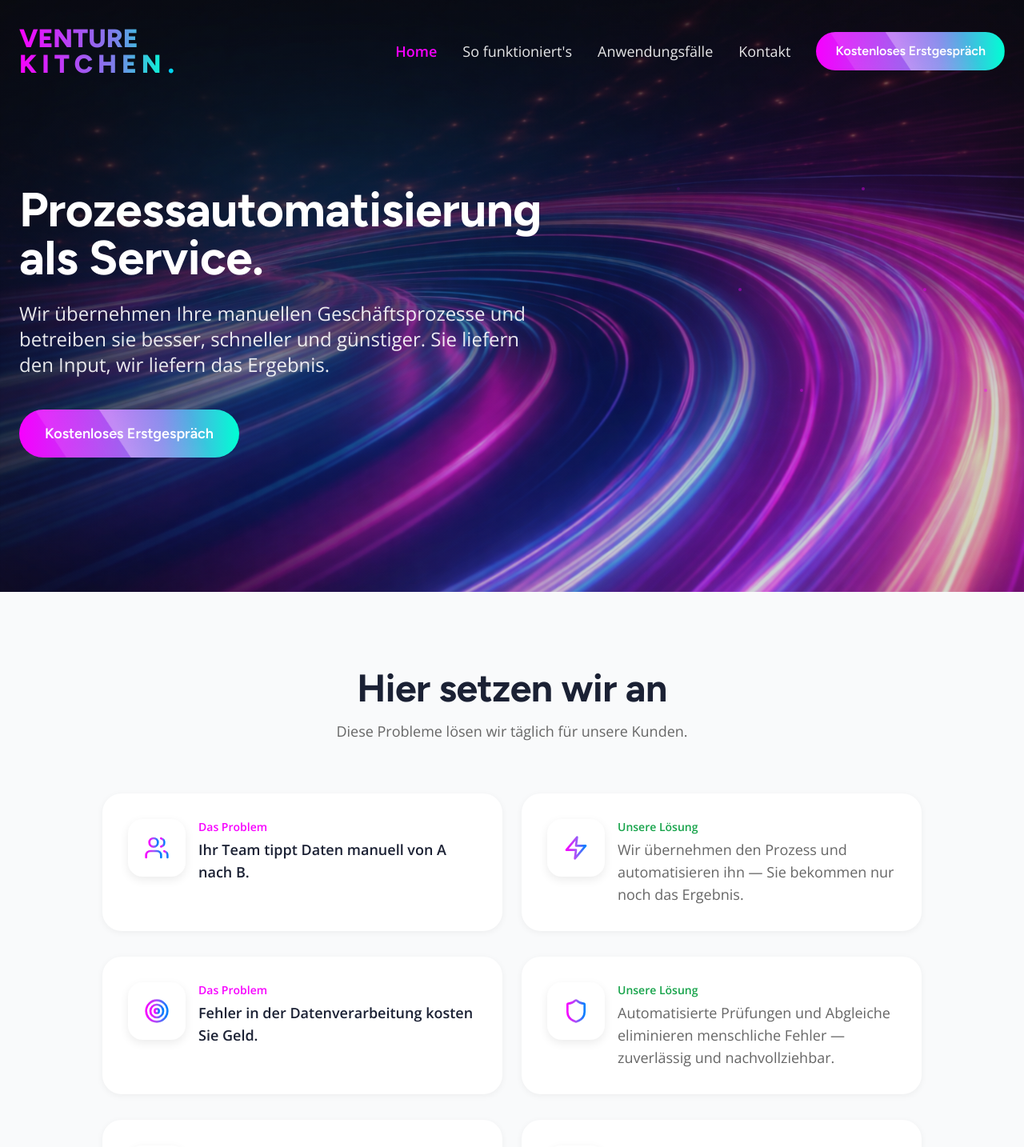
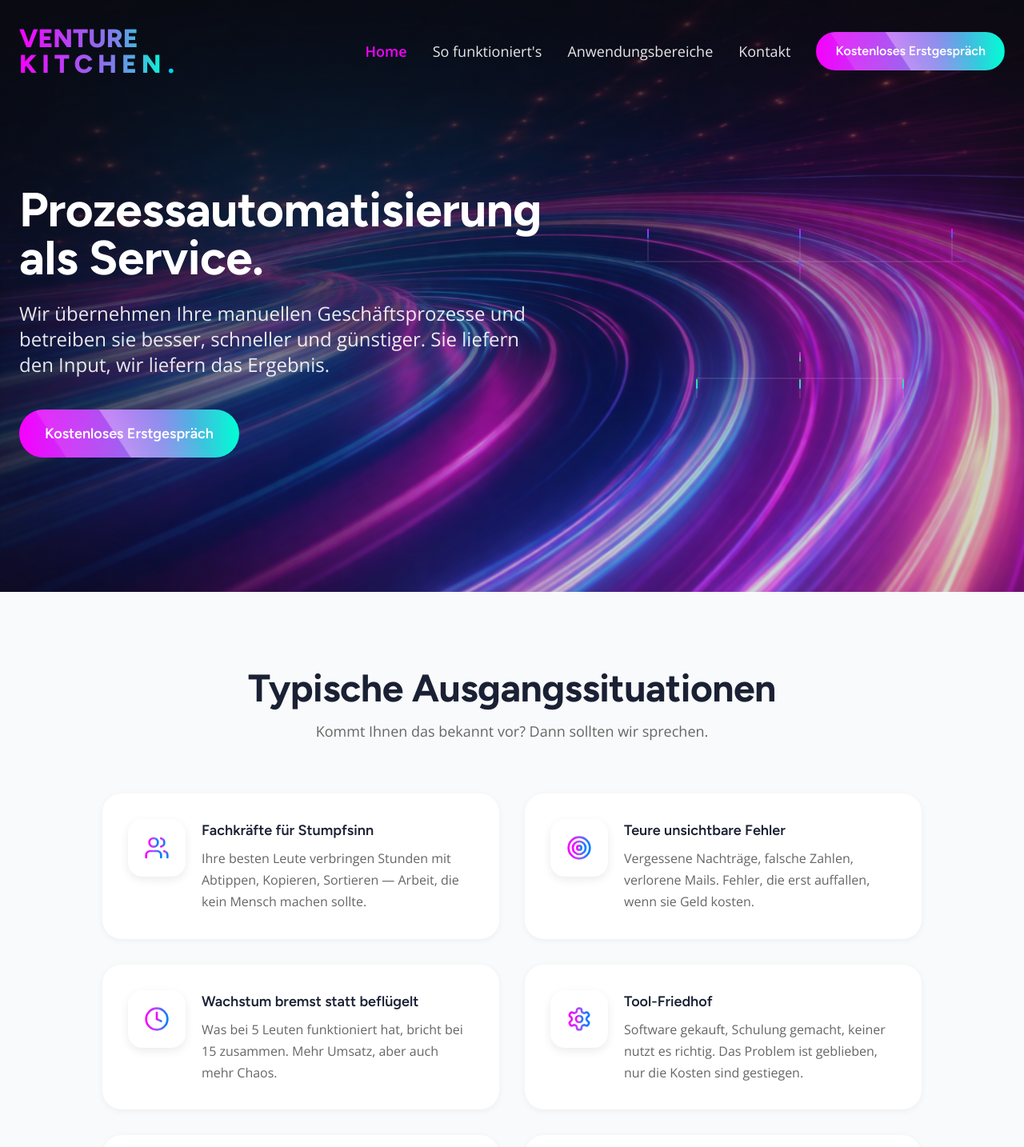
Before and after one commit to JulianFaupel/venture-kitchen-website, a React (Vite) app: page / in a window 1280 px wide. Shown: the top 1434 px of the page at 80% size. Built offline with nearby package versions, Linux system fonts and the light colour scheme.

Commit message:
Pain-driven: Typische Ausgangssituationen + Workflow-Diagramm im Hero

```diff
--- a/src/App.tsx
+++ b/src/App.tsx
@@ -36,7 +36,7 @@ function App() {
   const navLinks = [
     { id: 'home', label: 'Home', href: '#' },
     { id: 'process', label: 'So funktioniert\'s', href: '#process' },
-    { id: 'usecases', label: 'Anwendungsfälle', href: '#usecases' },
+    { id: 'usecases', label: 'Anwendungsbereiche', href: '#usecases' },
     { id: 'contact', label: 'Kontakt', href: '/kontakt', isRoute: true }
   ];
 
@@ -201,177 +201,176 @@ function App() {
                 </div>
               </div>
 
-              {/* Right: Animated Process Pipeline */}
+              {/* Right: Workflow Diagram */}
               <div className="flex-1 relative h-[420px] w-full max-w-lg hidden lg:block">
 
-                {/* Floating particles background */}
-                <div className="absolute inset-0">
-                  {[...Array(6)].map((_, i) => (
-                    <div
-                      key={i}
-                      className="absolute w-1 h-1 bg-accent/40 rounded-full"
-                      style={{
-                        left: `${20 + i * 15}%`,
-                        top: `${10 + (i % 3) * 30}%`,
-                        animation: `float ${3 + i * 0.5}s ease-in-out infinite alternate`,
-                        animationDelay: `${i * 0.3}s`
-                      }}
-                    />
-                  ))}
+                {/* Decorative gradient blob */}
+                <div className="absolute top-1/2 left-1/2 -translate-x-1/2 -translate-y-1/2 w-80 h-80 bg-gradient-to-br from-accent/5 to-[#0080FF]/5 rounded-full blur-3xl -z-10"></div>
+
+                {/* Workflow: Connected nodes like a real process diagram */}
+                <div className="absolute inset-0 flex flex-col justify-center">
+
+                  {/* Top row: 3 Input sources feeding into center */}
+                  <div className="flex justify-between items-end mb-2 px-4">
+                    {[
+                      { icon: Mail, label: 'E-Mail', color: 'text-blue-400', delay: '0s' },
+                      { icon: FileText, label: 'Dokument', color: 'text-red-400', delay: '0.3s' },
+                      { icon: Database, label: 'System', color: 'text-purple-400', delay: '0.6s' },
+                    ].map((input, i) => {
+                      const Icon = input.icon;
+                      return (
+                        <div key={i} className="flex flex-col items-center hero-pipeline-row" style={{ animationDelay: input.delay }}>
+                          <div className="bg-white/10 backdrop-blur-sm border border-white/20 rounded-lg p-3 flex flex-col items-center gap-1 w-[100px]">
+                            <Icon className={`w-5 h-5 ${input.color}`} />
+                            <span className="text-xs text-white/70">{input.label}</span>
+                          </div>
+                        </div>
+                      );
+                    })}
                   </div>
 
-                {/* Pipeline: 3 stages stacked with animated data packets flowing through */}
-                <div className="absolute inset-0 flex flex-col justify-center gap-4">
-
-                  {/* Pipeline Row 1: Invoice */}
-                  <div className="flex items-center gap-3 hero-pipeline-row" style={{ animationDelay: '0s' }}>
-                    <div className="bg-white/10 backdrop-blur-sm border border-white/20 rounded-xl px-4 py-3 flex items-center gap-3 min-w-[140px]">
-                      <FileText className="w-5 h-5 text-red-400" />
-                      <div>
-                        <div className="text-[10px] text-white/50 uppercase tracking-wider">Eingang</div>
-                        <div className="text-sm font-semibold text-white">Rechnung.pdf</div>
+                  {/* Connector lines down to processing */}
+                  <div className="flex justify-between items-center px-4 h-10 relative">
+                    {[0, 1, 2].map(i => (
+                      <div key={i} className="flex flex-col items-center w-[100px]">
+                        <div className="w-[2px] h-10 relative overflow-hidden">
+                          <div className="absolute inset-0 bg-white/10"></div>
+                          <div className="hero-data-packet-vertical bg-gradient-to-b from-accent to-[#0080FF] w-full h-3 rounded-full" style={{ animationDelay: `${i * 0.3 + 0.5}s` }}></div>
                         </div>
                       </div>
-                    <div className="flex-1 relative h-[2px] overflow-hidden">
-                      <div className="absolute inset-0 bg-white/10"></div>
-                      <div className="hero-data-packet bg-gradient-to-r from-accent to-[#0080FF] h-full w-8 rounded-full" style={{ animationDelay: '0.2s' }}></div>
+                    ))}
+                    {/* Horizontal connector line */}
+                    <div className="absolute top-[40px] left-[50px] right-[50px] h-[2px] bg-white/10"></div>
                   </div>
-                    <div className="bg-accent/20 backdrop-blur-sm border border-accent/30 rounded-xl px-4 py-3 flex items-center gap-3 min-w-[140px]">
-                      <Zap className="w-5 h-5 text-accent" />
+
+                  {/* Central merge point */}
+                  <div className="flex justify-center mb-2">
+                    <div className="w-[2px] h-6 bg-white/10 relative overflow-hidden">
+                      <div className="hero-data-packet-vertical bg-gradient-to-b from-[#0080FF] to-accent w-full h-3 rounded-full" style={{ animationDelay: '1.2s' }}></div>
+                    </div>
+                  </div>
+
+                  {/* Processing node - center */}
+                  <div className="flex justify-center mb-2 hero-pipeline-row" style={{ animationDelay: '0.9s' }}>
+                    <div className="bg-accent/20 backdrop-blur-sm border border-accent/40 rounded-xl px-6 py-4 flex items-center gap-3 shadow-lg shadow-accent/10">
+                      <div className="w-10 h-10 rounded-lg bg-accent/30 flex items-center justify-center">
+                        <Sparkles className="w-5 h-5 text-accent" />
+                      </div>
                       <div>
-                        <div className="text-[10px] text-white/50 uppercase tracking-wider">Verarbeitet</div>
-                        <div className="text-sm font-semibold text-white">→ ERP gebucht</div>
+                        <div className="text-[10px] text-accent/70 uppercase tracking-wider font-semibold">Venture Kitchen</div>
+                        <div className="text-sm font-semibold text-white">Erfassen → Prüfen → Verarbeiten</div>
                       </div>
                     </div>
                   </div>
 
-                  {/* Pipeline Row 2: Email */}
-                  <div className="flex items-center gap-3 hero-pipeline-row" style={{ animationDelay: '0.8s' }}>
-                    <div className="bg-white/10 backdrop-blur-sm border border-white/20 rounded-xl px-4 py-3 flex items-center gap-3 min-w-[140px]">
-                      <Mail className="w-5 h-5 text-blue-400" />
-                      <div>
-                        <div className="text-[10px] text-white/50 uppercase tracking-wider">Eingang</div>
-                        <div className="text-sm font-semibold text-white">Kundenanfrage</div>
-                      </div>
-                    </div>
-                    <div className="flex-1 relative h-[2px] overflow-hidden">
-                      <div className="absolute inset-0 bg-white/10"></div>
-                      <div className="hero-data-packet bg-gradient-to-r from-[#0080FF] to-[#00c4ff] h-full w-8 rounded-full" style={{ animationDelay: '1.0s' }}></div>
-                    </div>
-                    <div className="bg-accent/20 backdrop-blur-sm border border-accent/30 rounded-xl px-4 py-3 flex items-center gap-3 min-w-[140px]">
-                      <Check className="w-5 h-5 text-green-400" />
-                      <div>
-                        <div className="text-[10px] text-white/50 uppercase tracking-wider">Verarbeitet</div>
-                        <div className="text-sm font-semibold text-white">→ CRM + Antwort</div>
-                      </div>
+                  {/* Connector lines down to outputs */}
+                  <div className="flex justify-center mb-2">
+                    <div className="w-[2px] h-6 bg-white/10 relative overflow-hidden">
+                      <div className="hero-data-packet-vertical bg-gradient-to-b from-accent to-green-400 w-full h-3 rounded-full" style={{ animationDelay: '1.8s' }}></div>
                     </div>
                   </div>
 
-                  {/* Pipeline Row 3: Data */}
-                  <div className="flex items-center gap-3 hero-pipeline-row" style={{ animationDelay: '1.6s' }}>
-                    <div className="bg-white/10 backdrop-blur-sm border border-white/20 rounded-xl px-4 py-3 flex items-center gap-3 min-w-[140px]">
-                      <Database className="w-5 h-5 text-purple-400" />
-                      <div>
-                        <div className="text-[10px] text-white/50 uppercase tracking-wider">Eingang</div>
-                        <div className="text-sm font-semibold text-white">3 Datenquellen</div>
+                  {/* Horizontal split line */}
+                  <div className="relative h-[2px] mx-auto" style={{ width: '260px' }}>
+                    <div className="absolute inset-0 bg-white/10"></div>
+                  </div>
+
+                  {/* Connector lines to outputs */}
+                  <div className="flex justify-between items-center h-6 mx-auto" style={{ width: '260px' }}>
+                    {[0, 1, 2].map(i => (
+                      <div key={i} className="flex flex-col items-center">
+                        <div className="w-[2px] h-6 relative overflow-hidden">
+                          <div className="absolute inset-0 bg-white/10"></div>
+                          <div className="hero-data-packet-vertical bg-gradient-to-b from-green-400 to-cyan-400 w-full h-3 rounded-full" style={{ animationDelay: `${2.0 + i * 0.2}s` }}></div>
                         </div>
                       </div>
-                    <div className="flex-1 relative h-[2px] overflow-hidden">
-                      <div className="absolute inset-0 bg-white/10"></div>
-                      <div className="hero-data-packet bg-gradient-to-r from-purple-500 to-accent h-full w-8 rounded-full" style={{ animationDelay: '1.8s' }}></div>
+                    ))}
                   </div>
-                    <div className="bg-accent/20 backdrop-blur-sm border border-accent/30 rounded-xl px-4 py-3 flex items-center gap-3 min-w-[140px]">
-                      <BarChart3 className="w-5 h-5 text-cyan-400" />
-                      <div>
-                        <div className="text-[10px] text-white/50 uppercase tracking-wider">Verarbeitet</div>
-                        <div className="text-sm font-semibold text-white">→ Live Report</div>
+
+                  {/* Bottom row: 3 Output results */}
+                  <div className="flex justify-between items-start px-4 mt-2">
+                    {[
+                      { icon: Check, label: 'Gebucht', sublabel: 'ERP/DATEV', color: 'text-green-400', delay: '2.2s' },
+                      { icon: BarChart3, label: 'Report', sublabel: 'Dashboard', color: 'text-cyan-400', delay: '2.5s' },
+                      { icon: Zap, label: 'Aktion', sublabel: 'Automatisch', color: 'text-yellow-400', delay: '2.8s' },
+                    ].map((output, i) => {
+                      const Icon = output.icon;
+                      return (
+                        <div key={i} className="flex flex-col items-center hero-pipeline-row" style={{ animationDelay: output.delay }}>
+                          <div className="bg-green-500/10 backdrop-blur-sm border border-green-500/20 rounded-lg p-3 flex flex-col items-center gap-1 w-[100px]">
+                            <Icon className={`w-5 h-5 ${output.color}`} />
+                            <span className="text-xs font-semibold text-white">{output.label}</span>
+                            <span className="text-[10px] text-white/50">{output.sublabel}</span>
                           </div>
                         </div>
-                  </div>
-
-                  {/* Pipeline Row 4: Document */}
-                  <div className="flex items-center gap-3 hero-pipeline-row" style={{ animationDelay: '2.4s' }}>
-                    <div className="bg-white/10 backdrop-blur-sm border border-white/20 rounded-xl px-4 py-3 flex items-center gap-3 min-w-[140px]">
-                      <MessageSquare className="w-5 h-5 text-yellow-400" />
-                      <div>
-                        <div className="text-[10px] text-white/50 uppercase tracking-wider">Eingang</div>
-                        <div className="text-sm font-semibold text-white">Spracheingabe</div>
-                      </div>
-                    </div>
-                    <div className="flex-1 relative h-[2px] overflow-hidden">
-                      <div className="absolute inset-0 bg-white/10"></div>
-                      <div className="hero-data-packet bg-gradient-to-r from-yellow-500 to-accent h-full w-8 rounded-full" style={{ animationDelay: '2.6s' }}></div>
-                    </div>
-                    <div className="bg-accent/20 backdrop-blur-sm border border-accent/30 rounded-xl px-4 py-3 flex items-center gap-3 min-w-[140px]">
-                      <FileCode className="w-5 h-5 text-accent" />
-                      <div>
-                        <div className="text-[10px] text-white/50 uppercase tracking-wider">Verarbeitet</div>
-                        <div className="text-sm font-semibold text-white">→ Dokument</div>
-                      </div>
-                    </div>
+                      );
+                    })}
                   </div>
 
                 </div>
-
-                {/* Decorative gradient blob */}
-                <div className="absolute top-1/2 left-1/2 -translate-x-1/2 -translate-y-1/2 w-80 h-80 bg-gradient-to-br from-accent/5 to-[#0080FF]/5 rounded-full blur-3xl -z-10"></div>
               </div>
             </div>
           </div>
         </div>
       </section>
 
-      {/* Pain & Solution Section */}
+      {/* Typische Ausgangssituationen */}
       <section id="process" className="py-24 bg-gray-50">
         <div className="container mx-auto px-6">
           <h2 className="text-4xl lg:text-5xl font-bold text-primary mb-4 text-center">
-            Hier setzen wir an
+            Typische Ausgangssituationen
           </h2>
           <p className="text-text-medium text-lg text-center mb-16 max-w-2xl mx-auto">
-            Diese Probleme lösen wir täglich für unsere Kunden.
+            Kommt Ihnen das bekannt vor? Dann sollten wir sprechen.
           </p>
-          <div className="max-w-5xl mx-auto space-y-8">
+          <div className="max-w-5xl mx-auto grid md:grid-cols-2 gap-8">
             {[
               {
-                pain: 'Ihr Team tippt Daten manuell von A nach B.',
-                solution: 'Wir übernehmen den Prozess und automatisieren ihn — Sie bekommen nur noch das Ergebnis.',
-                painIcon: Users,
-                solutionIcon: Zap
+                icon: Users,
+                title: 'Fachkräfte für Stumpfsinn',
+                description: 'Ihre besten Leute verbringen Stunden mit Abtippen, Kopieren, Sortieren — Arbeit, die kein Mensch machen sollte.',
+                color: 'pink'
               },
               {
-                pain: 'Fehler in der Datenverarbeitung kosten Sie Geld.',
-                solution: 'Automatisierte Prüfungen und Abgleiche eliminieren menschliche Fehler — zuverlässig und nachvollziehbar.',
-                painIcon: Target,
-                solutionIcon: Shield
+                icon: Target,
+                title: 'Teure unsichtbare Fehler',
+                description: 'Vergessene Nachträge, falsche Zahlen, verlorene Mails. Fehler, die erst auffallen, wenn sie Geld kosten.',
+                color: 'yellow'
               },
               {
-                pain: 'IT-Projekte sind zu teuer, zu lang und zu riskant.',
-                solution: 'Kein Projekt. Wir starten sofort als Service — Sie sehen Ergebnisse in Tagen, nicht Monaten.',
-                painIcon: Clock,
-                solutionIcon: Rocket
+                icon: Clock,
+                title: 'Wachstum bremst statt beflügelt',
+                description: 'Was bei 5 Leuten funktioniert hat, bricht bei 15 zusammen. Mehr Umsatz, aber auch mehr Chaos.',
+                color: 'cyan'
+              },
+              {
+                icon: Settings,
+                title: 'Tool-Friedhof',
+                description: 'Software gekauft, Schulung gemacht, keiner nutzt es richtig. Das Problem ist geblieben, nur die Kosten sind gestiegen.',
+                color: 'blue'
+              },
+              {
+                icon: Brain,
+                title: 'Wissen in Köpfen, nicht im System',
+                description: 'Wenn Frau Müller krank ist, steht der Prozess still. Weil nur sie weiß, wie es geht.',
+                color: 'green'
+              },
+              {
+                icon: Scale,
+                title: 'Bauchgefühl statt Zahlen',
+                description: 'Entscheidungen ohne Datengrundlage, weil die Zahlen aus 3 Excel-Dateien zusammengesucht werden müssten.',
+                color: 'pink'
               }
             ].map((item, index) => {
-              const PainIcon = item.painIcon;
-              const SolutionIcon = item.solutionIcon;
+              const Icon = item.icon;
               return (
-                <div key={index} className="grid md:grid-cols-2 gap-6">
-                  <div className="bg-white p-8 rounded-2xl card-shadow flex items-start gap-4">
-                    <div className="icon-box icon-neon-pink flex-shrink-0">
-                      <PainIcon className="w-6 h-6" />
+                <div key={index} className="bg-white p-8 rounded-2xl card-shadow hover-lift flex items-start gap-5">
+                  <div className={`icon-box icon-neon-${item.color} flex-shrink-0`}>
+                    <Icon className="w-6 h-6" />
                   </div>
                   <div>
-                      <p className="text-sm font-semibold text-accent mb-1">Das Problem</p>
-                      <p className="text-lg font-semibold text-primary">{item.pain}</p>
-                    </div>
-                  </div>
-                  <div className="bg-white p-8 rounded-2xl card-shadow flex items-start gap-4">
-                    <div className="icon-box icon-neon-cyan flex-shrink-0">
-                      <SolutionIcon className="w-6 h-6" />
-                    </div>
-                    <div>
-                      <p className="text-sm font-semibold text-green-600 mb-1">Unsere Lösung</p>
-                      <p className="text-lg text-text-medium">{item.solution}</p>
-                    </div>
+                    <h3 className="text-lg font-semibold text-primary mb-2">{item.title}</h3>
+                    <p className="text-text-medium">{item.description}</p>
                   </div>
                 </div>
               );
```
Also changed, not shown: src/index.css (+11 -0 lines). Lines whose indentation alone changed are shown as unchanged.
